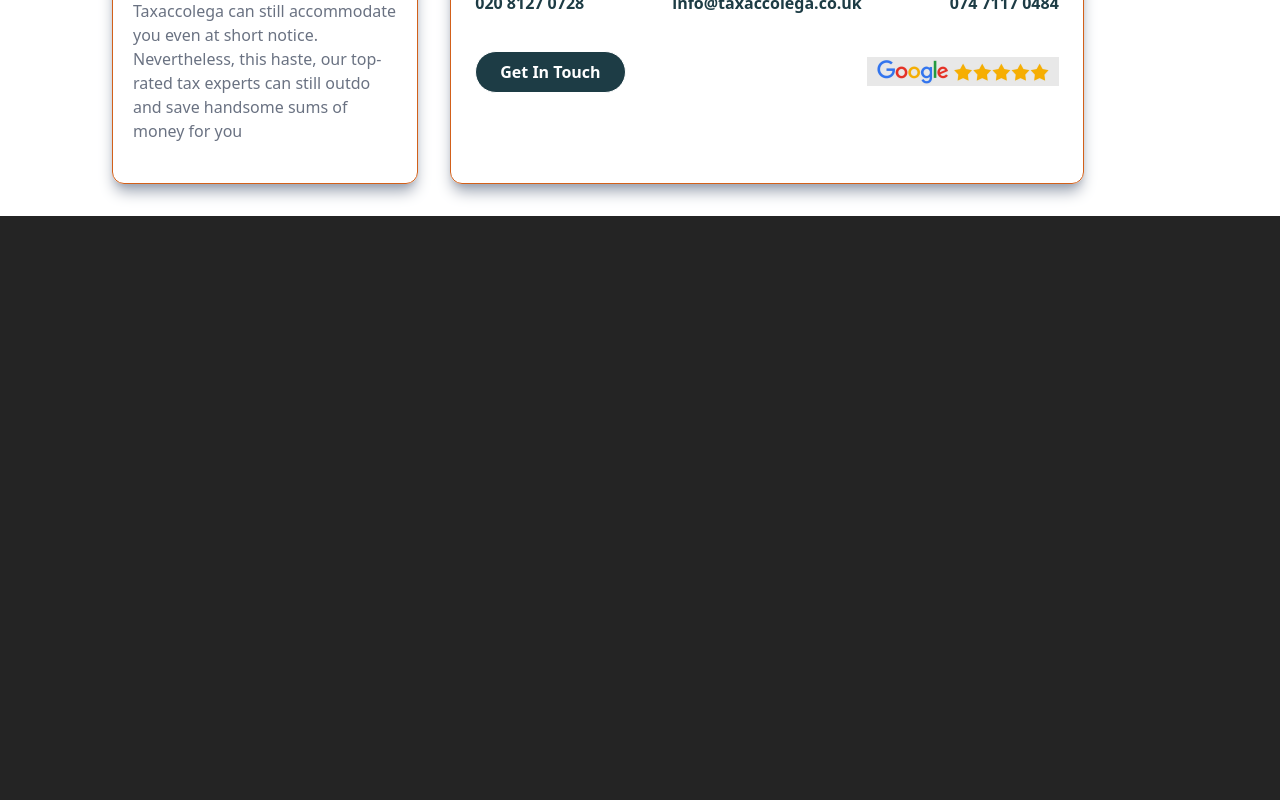
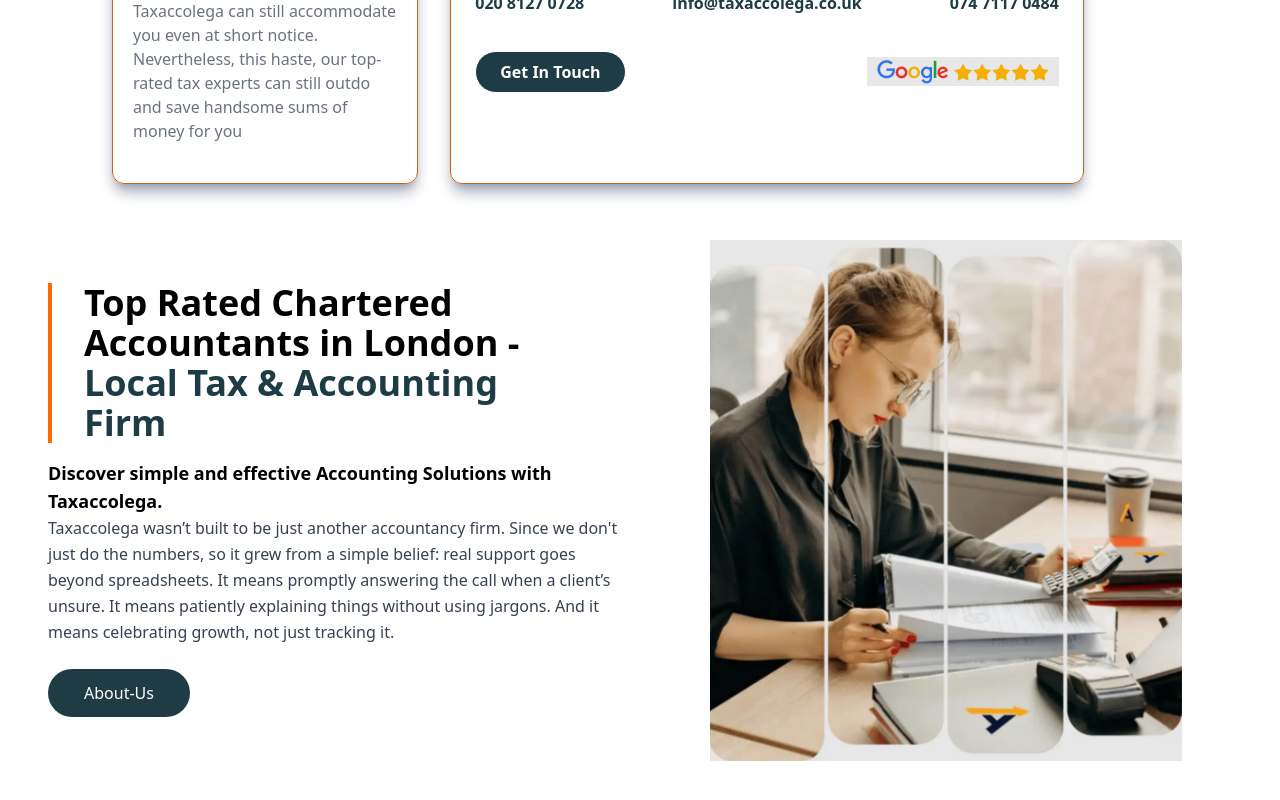
Before and after one commit to talha125-git/intern_p1, a React (Vite) app: page / in a window 1280 px wide. Shown: the part 3509-4309 px from the top of the page. Before the commit the page ends 3725 px from the top, so only its background shows below. Built offline with nearby package versions, Linux system fonts and the light colour scheme; a web font is replaced by a local one.

Commit message:
Add Top_Rated Section

```diff
--- a/src/App.jsx
+++ b/src/App.jsx
@@ -6,6 +6,7 @@ import Choose from "./components/Choose";
 import Our_Expertise from "./components/Our_Expertise";
 import Partners from "./components/Partners"
 import Your_Tax from "./components/Your_Tax"
+import Top_Rated from "./components/Top_Rated"
 
 function App() {
   return (
@@ -24,6 +25,7 @@ function App() {
                 <Our_Expertise/>
                 <Partners/>
                 <Your_Tax/>
+                <Top_Rated />
               </>
             } />
             {/* Add other routes as needed */}
--- /dev/null
+++ b/src/components/Top_Rated.jsx
@@ -0,0 +1,60 @@
+import React from "react";
+import Top_Rated_img from "../assets/top_rated.jpg"; // replace with your image
+
+const Top_Rated = () => {
+    return (
+        <section className="w-full bg-white py-14">
+            <div className="max-w-7xl mx-auto px-4 grid md:grid-cols-2 gap-10 items-center">
+
+                {/* LEFT CONTENT */}
+                <div>
+                    {/* Orange line */}
+                    <div className="flex items-start gap-3 mb-4">
+                        {/* <span className="w-1 md:h-32 h-12 bg-orange-500"></span> */}
+                        <h2 className="text-start border-l-4 border-orange-500 px-8 text-black sm:text-3xl text-2xl md:text-4xl font-bold">
+                            Top Rated Chartered Accountants in London - <br className="lg:block hidden" /> <span className="text-[#1D3C45]"> Local Tax & Accounting <br className="lg:block hidden" /> Firm </span>
+                        </h2>
+                    </div>
+
+                    <p className="font-semibold text-start text-black text-lg ">
+                        Discover simple and effective Accounting Solutions with Taxaccolega.
+                    </p>
+
+                    <p className="text-gray-700 text-start leading-relaxed mb-6 max-w-xl">
+                        Taxaccolega wasn’t built to be just another accountancy firm.
+                        Since we don't just do the numbers, so it grew from a simple belief:
+                        real support goes beyond spreadsheets. It means promptly answering
+                        the call when a client’s unsure. It means patiently explaining things
+                        without using jargons. And it means celebrating growth, not just
+                        tracking it.
+                    </p>
+
+                    <button className="bg-[#1f3c44] flex text-white px-9 py-3 rounded-full
+                      hover:bg-orange-500
+                        transition-all cursor-pointer duration-[400ms]
+                        hover:-translate-y-2">
+                        About-Us
+                    </button>
+
+                </div>
+
+                {/* RIGHT IMAGE */}
+
+                <div className="rounded-3xl flex justify-center  overflow-hidden">
+                    <img
+                        src={Top_Rated_img}
+                        alt="Accountant"
+                        className="lg:w-[472px] md:w-[372px] sm:w-[272px] h-full object-cover"
+                    />
+                </div>
+
+
+
+
+
+            </div>
+        </section>
+    );
+};
+
+export default Top_Rated;
```
Also changed, not shown: src/assets/top_rated.jpg (added).
